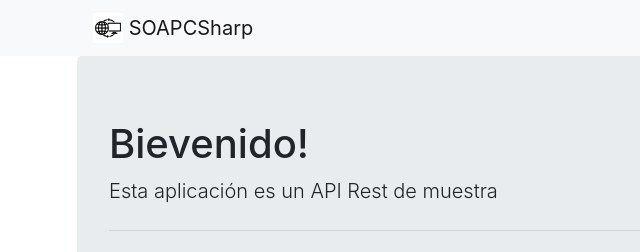
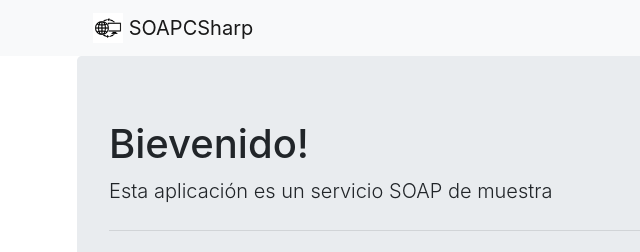
Before and after one commit to ignaciochavez/SOAPCSharp, a plain HTML site: page WebApp/Index.html in a window 1280 px wide. Shown: the top 252 px of the page, 8-648 px from the left. Drawn offline with Linux system fonts and the light colour scheme.

Commit message:
Se actualiza Index.html

```diff
--- a/WebApp/Index.html
+++ b/WebApp/Index.html
@@ -24,7 +24,7 @@
     <div class="container" style="height: 86vh;">
         <div class="jumbotron">
             <h1>Bievenido!</h1>
-            <p class="lead">Esta aplicación es un API Rest de muestra</p>
+            <p class="lead">Esta aplicación es un servicio SOAP de muestra</p>
             <hr class="my-4">
             <p id="pReadMore">Para mas información tecnica respecto al consumo del servicio SOAP, ingresa en los siguientes links</p>
             <a class="btn btn-outline-primary btn-lg" href="/Services/CheckService.asmx" role="button">CheckService</a>
```
